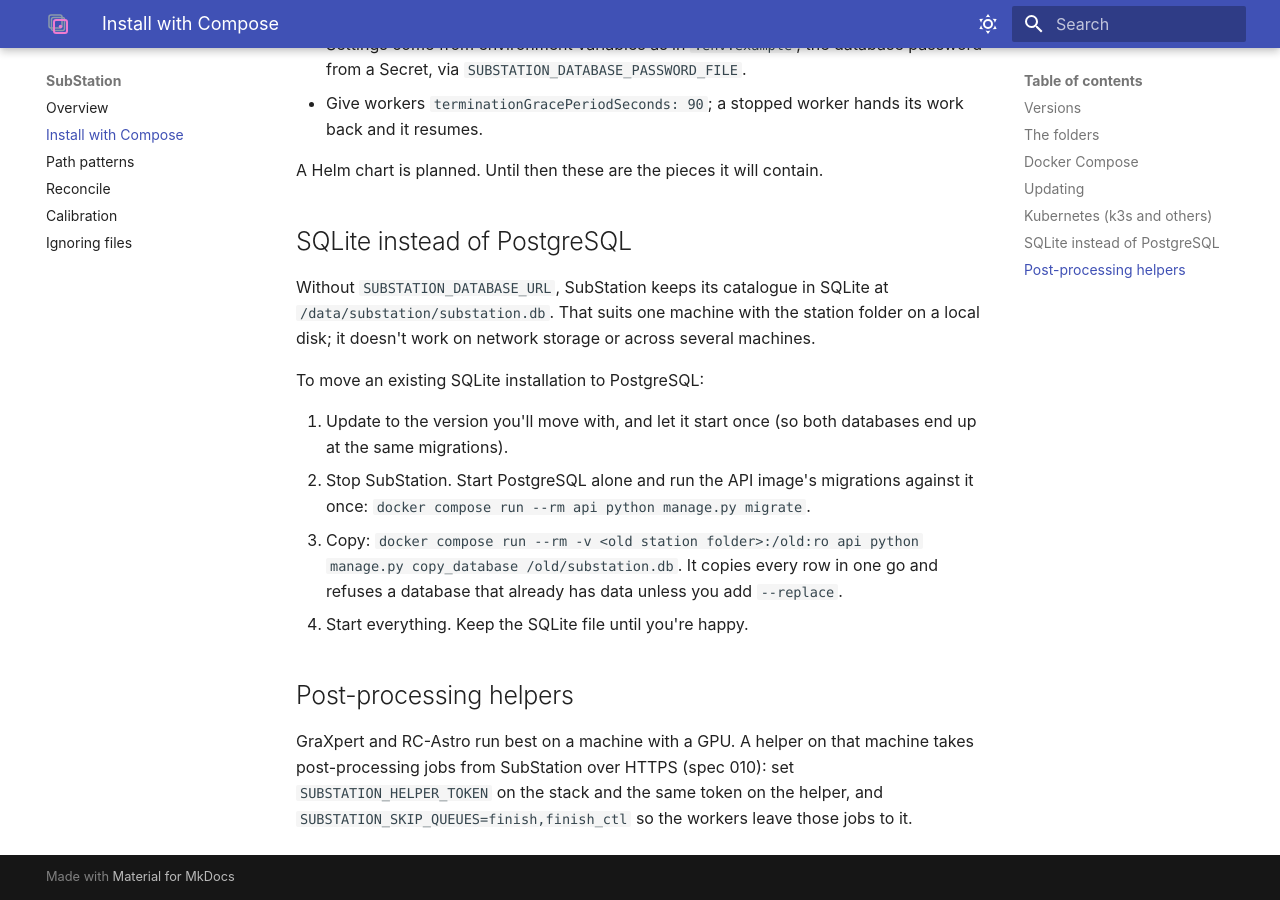
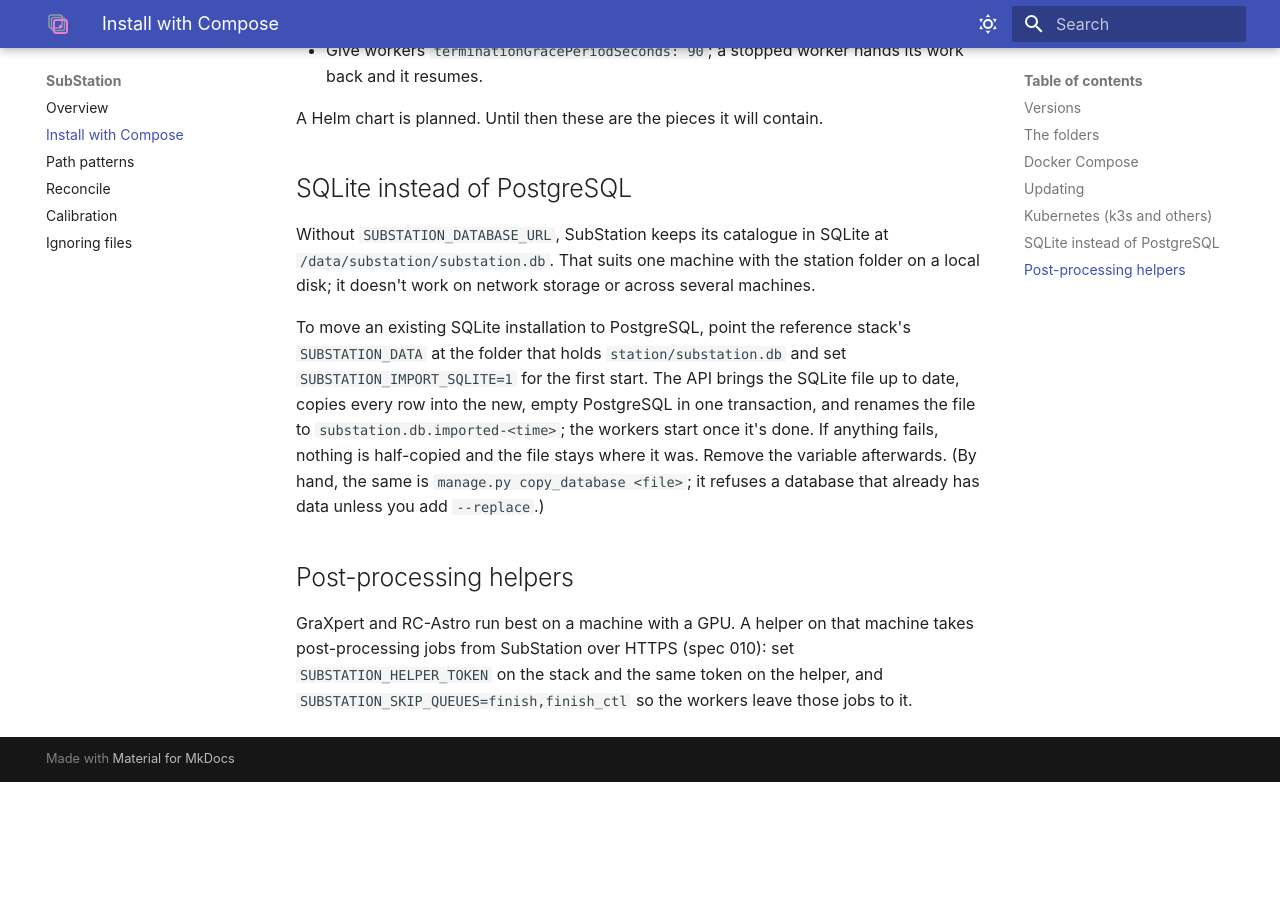
Before and after one commit to DeanJ87/substation, an MkDocs documentation site: the page built from docs/user/install.md, in a window 1280 px wide and 900 px high, scrolled down 2492 px. Built offline with MkDocs 1.6.1 and Material for MkDocs 9.7.7, drawn with Linux system fonts in a browser that asks for light colours; after the commit the page ends 3274 px from its top, so only the background shows below that; some of the changed text lies outside the part shown.

Commit message:
Moving to PostgreSQL needs no commands: the API imports the SQLite catalogue on first start when asked; database password from a stack variable

```diff
--- a/docs/user/install.md
+++ b/docs/user/install.md
@@ -89,15 +88,12 @@
 That suits one machine with the station folder on a local disk; it doesn't work on network storage or across
 several machines.
 
-To move an existing SQLite installation to PostgreSQL:
-
-1. Update to the version you'll move with, and let it start once (so both databases end up at the same
-   migrations).
-2. Stop SubStation. Start PostgreSQL alone and run the API image's migrations against it once:
-   `docker compose run --rm api python manage.py migrate`.
-3. Copy: `docker compose run --rm -v <old station folder>:/old:ro api python manage.py copy_database /old/substation.db`.
-   It copies every row in one go and refuses a database that already has data unless you add `--replace`.
-4. Start everything. Keep the SQLite file until you're happy.
+To move an existing SQLite installation to PostgreSQL, point the reference stack's `SUBSTATION_DATA` at the
+folder that holds `station/substation.db` and set `SUBSTATION_IMPORT_SQLITE=1` for the first start. The API brings
+the SQLite file up to date, copies every row into the new, empty PostgreSQL in one transaction, and renames the file
+to `substation.db.imported-<time>`; the workers start once it's done. If anything fails, nothing is half-copied and
+the file stays where it was. Remove the variable afterwards. (By hand, the same is `manage.py copy_database
+<file>`; it refuses a database that already has data unless you add `--replace`.)
 
 ## Post-processing helpers
 
```
Also changed, not shown: other parts of docs/user/install.md (+3 -4 lines), specs/005-queue-workers-console/spec.md (+4 -1 lines), specs/005-queue-workers-console/tasks.md (+1 -0 lines), 3 other files.
